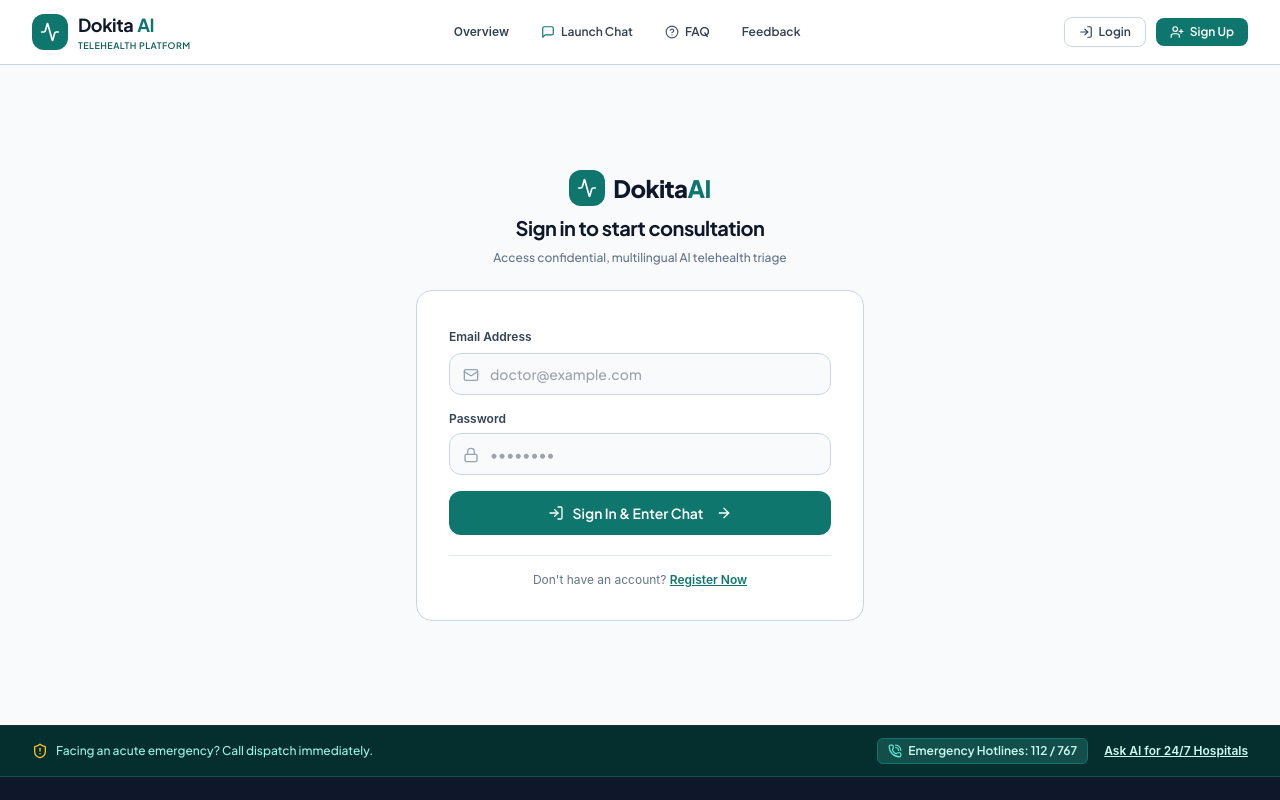
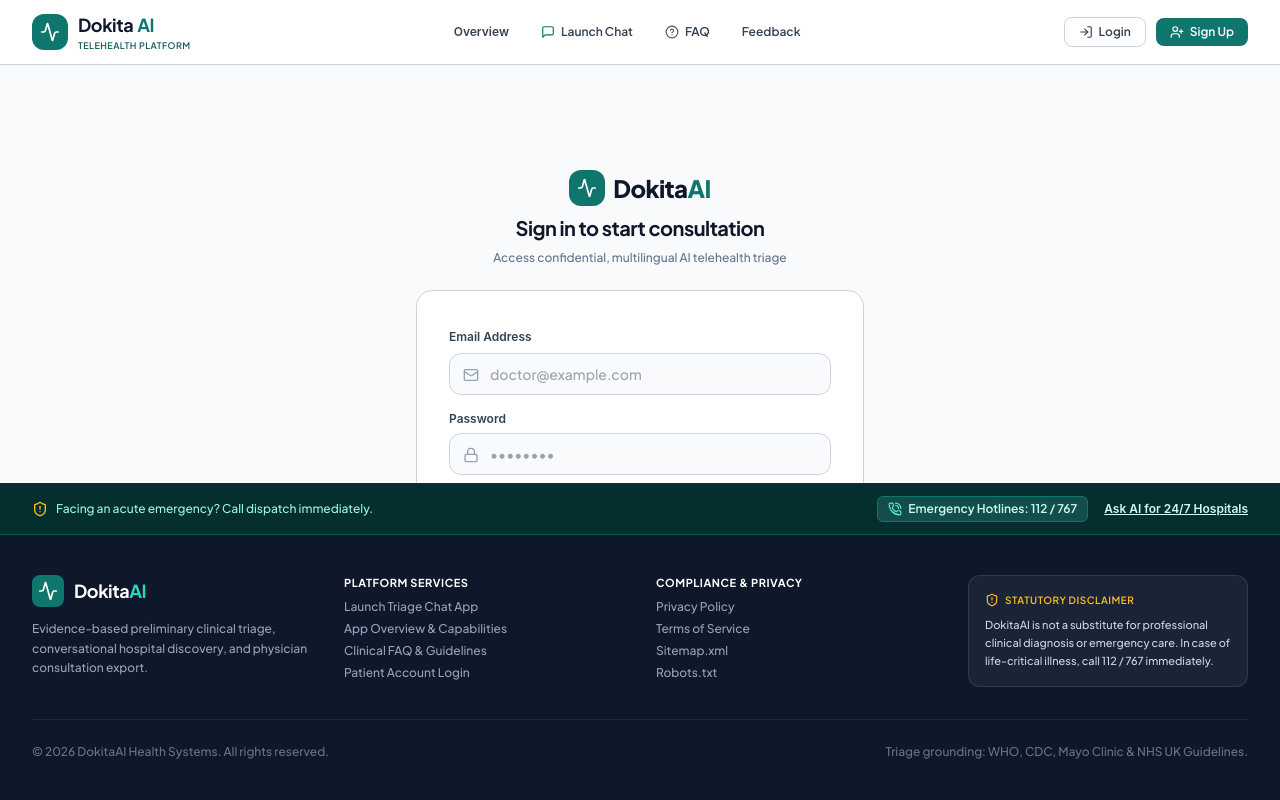
Before and after one commit to Dan-des/dokita-ai, a React (Vite) app in the folder client/: page /login in a window 1280 px wide. Built offline with nearby package versions, Linux system fonts and the light colour scheme; no server answers.

Commit message:
fix: bulletproof chat layout - min-h-0 flex fix, inline 100dvh style, overscroll-none

```diff
--- a/client/src/App.tsx
+++ b/client/src/App.tsx
@@ -27,13 +27,16 @@ const AppContent: React.FC = () => {
   const isChatRoute = location.pathname === '/chat';
 
   return (
-    <div className={`flex flex-col bg-slate-50 text-slate-900 selection:bg-teal-700 selection:text-white font-sans ${isChatRoute ? 'h-screen h-[100dvh] overflow-hidden' : 'min-h-screen overflow-y-auto'}`}>
+    <div
+      className={`flex flex-col bg-slate-50 text-slate-900 selection:bg-teal-700 selection:text-white font-sans ${isChatRoute ? 'overflow-hidden' : 'overflow-y-auto'}`}
+      style={isChatRoute ? { height: '100dvh', overscrollBehavior: 'none' } : { minHeight: '100dvh' }}
+    >
       <PageTitle />
 
       {/* Render Header only on standard site pages (never inside full-screen chat) */}
       {!isChatRoute && <Header onOpenFeedback={() => setFeedbackOpen(true)} />}
 
-      <main className={`flex-1 flex flex-col ${isChatRoute ? 'overflow-hidden' : ''}`}>
+      <main className={`flex-1 min-h-0 flex flex-col ${isChatRoute ? 'overflow-hidden' : ''}`}>
         <Routes>
           <Route path="/" element={<Home onOpenFeedback={() => setFeedbackOpen(true)} />} />
 
--- a/client/src/index.css
+++ b/client/src/index.css
@@ -3,36 +3,29 @@
 @tailwind utilities;
 
 /* ============================================================
-   ROOT HEIGHT + OVERFLOW (critical for chat fixed layout)
-   Uses 100dvh (dynamic viewport height) so the chat never
-   gets pushed behind mobile browser address/nav bars.
+   ROOT HEIGHT + OVERFLOW
+   100dvh = dynamic viewport height (adjusts for mobile browser bars)
+   min-h-0 on flex children = critical for shrink to work correctly
    ============================================================ */
 html {
   height: 100%;
-  height: 100dvh;
-  overflow: hidden;
-  overscroll-behavior: none; /* prevent pull-to-refresh */
 }
 
 body {
   height: 100%;
-  height: 100dvh;
-  overflow: hidden;
-  overscroll-behavior: none;
+  overscroll-behavior: none;    /* kill pull-to-refresh everywhere */
   -webkit-overflow-scrolling: touch;
 }
 
 #root {
   height: 100%;
-  height: 100dvh;
-  overflow: hidden;
+  display: flex;
+  flex-direction: column;
 }
 
-/* Landing / public pages: re-enable scroll */
+/* Re-enable scroll on landing pages */
 body.page-scroll {
-  overflow-y: auto;
   overscroll-behavior: auto;
-  height: auto;
 }
 
 @layer base {
--- a/client/src/pages/Chat.tsx
+++ b/client/src/pages/Chat.tsx
@@ -440,7 +440,10 @@ export const Chat: React.FC = () => {
   const activeRemindersCount = reminders.filter((r) => r.isActive).length;
 
   return (
-    <div className="flex h-screen h-[100dvh] w-screen bg-slate-100 overflow-hidden font-sans text-slate-900">
+    <div
+      className="flex h-full w-full min-h-0 bg-slate-100 overflow-hidden font-sans text-slate-900"
+      style={{ overscrollBehavior: 'none' }}
+    >
       {/* 1. COLLAPSIBLE SIDEBAR DRAWER (Overlay on Mobile & Tablet, Static on Large Desktops) */}
       <aside
         className={`fixed inset-y-0 left-0 z-40 w-72 sm:w-80 lg:w-72 bg-slate-900 text-slate-200 border-r border-slate-800 flex flex-col transition-transform duration-300 ease-in-out lg:static ${
@@ -641,7 +644,7 @@ export const Chat: React.FC = () => {
       )}
 
       {/* 2. MAIN FULL-SCREEN CHAT APPLICATION */}
-      <main className="flex-1 flex flex-col h-full bg-slate-50 relative overflow-hidden">
+      <main className="flex-1 min-h-0 flex flex-col bg-slate-50 relative overflow-hidden">
         {/* Top Header Bar (Optimized for Mobile, Tablet & Desktop) */}
         <header className="h-14 bg-white border-b border-slate-300 px-3 sm:px-6 flex items-center justify-between gap-2 shrink-0 z-10">
           <div className="flex items-center gap-2 sm:gap-3 min-w-0 flex-1">
```
